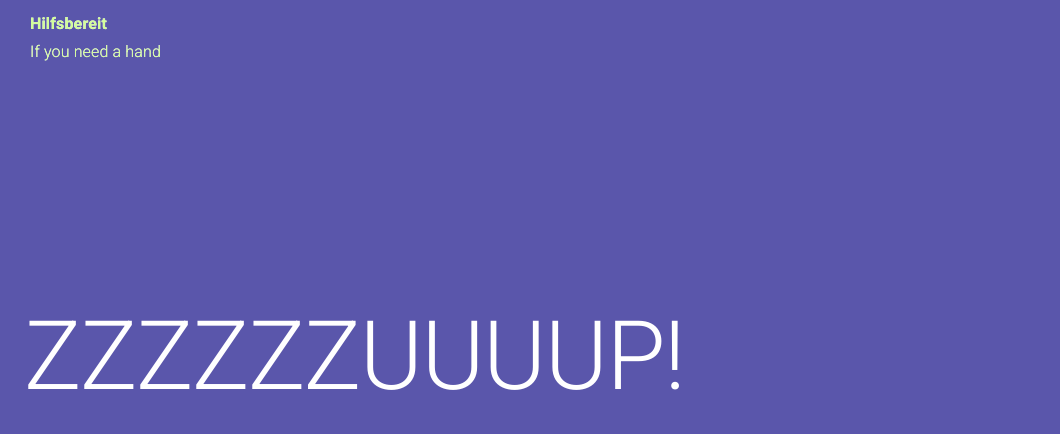
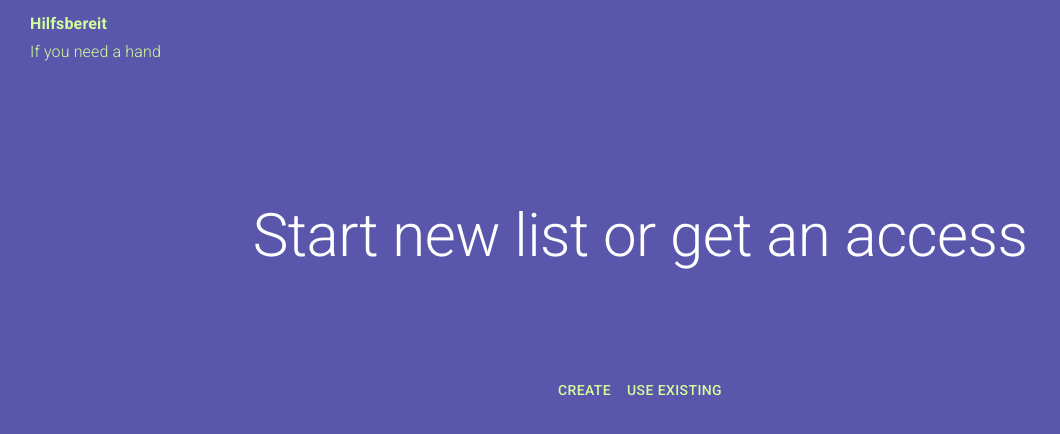
Before and after one commit to Pulko/hilfsbereit, a React (Create React App) app: page /list in a window 1280 px wide. Shown: the top 434 px of the page, without its empty margins (0-1060 px from the left). Built offline with nearby package versions, Linux system fonts and the light colour scheme.

Commit message:
refa: deal with pages

```diff
--- a/src/Router.tsx
+++ b/src/Router.tsx
@@ -2,12 +2,14 @@ import React from 'react';
 import { BrowserRouter as Router, Route } from "react-router-dom";
 
 import MainPage from 'pages/MainPage';
+import Options from 'pages/Options';
 import CreateList from 'pages/CreateList';
 
 const Routes = () => (
   <Router>
     <Route path="/" exact component={MainPage} />
-    <Route path="/list" exact component={CreateList} />
+    <Route path="/list" exact component={Options} />
+    <Route path="/list/create" exact component={CreateList} />
   </Router>
 )
 
--- a/src/components/AppBar/NavigationBar.tsx
+++ b/src/components/AppBar/NavigationBar.tsx
@@ -1,7 +1,7 @@
 import React from 'react';
 
 import Typography from '@material-ui/core/Typography';
-import { makeStyles, Theme, AppBar, Container } from '@material-ui/core';
+import { makeStyles, Theme, AppBar, Container, Link } from '@material-ui/core';
 
 import theme from 'theme/theme';
 
@@ -34,6 +34,7 @@ const NavigationBar: React.FC = () => {
   return (
     <AppBar className={classes.bar}>
       <Container className={classes.header}>
+        <Link href="/">
           <Typography variant="subtitle1" className={classes.primaryHeader}>
             {'Hilfsbereit'}
           </Typography>
@@ -41,6 +42,7 @@ const NavigationBar: React.FC = () => {
           <Typography variant="subtitle1" className={classes.secondaryHeader}>
             {'If you need a hand'}
           </Typography>
+        </Link>
       </Container>
     </AppBar>
   );
--- a/src/pages/CreateList/index.tsx
+++ b/src/pages/CreateList/index.tsx
@@ -1,83 +1,12 @@
 import React from 'react';
 
-import Typography from '@material-ui/core/Typography';
-import Container from '@material-ui/core/Container';
-import ArrowForwardIcon from '@material-ui/icons/ArrowForward';
 
-import { makeStyles, Theme, Button } from '@material-ui/core';
-
-import classnames from 'helpers/classnames';
-
-import theme from 'theme/theme';
-import NavigationBar from 'components/AppBar/NavigationBar';
+const CreateList = () => {
 
 
-const useStyles = makeStyles((theme: Theme) => ({
-  contrastTextColor: {
-    color: theme.palette.primary.contrastText,
-  },
-  boldText: {
-    fontWeight: 700,
-  },
-  thinText: {
-    fontWeight: 300,
-  },
-  limitedWidth: {
-    maxWidth: '70%',
-  },
-  primaryBackground: {
-    background: theme.palette.action.active,
-  },
-  contrastText: {
-    color: theme.palette.primary.contrastText,
-  },
-  secondaryTextColor: {
-    color: theme.palette.text.secondary,
-  },
-  primaryButton: {
-    marginTop: '30px',
-    '&:hover': {
-      background: theme.palette.action.active,
-    },
-  },
-  secondaryCta: {
-    padding: '300px 0 100px 0',
-    textAlign: 'center',
-  },
-  subtitle: {
-    marginTop: '50px',
-  },
-  content: {
-    paddingTop: '300px',
-    paddingBottom: '100px',
-  },
-  link: {
-    borderBottom: `3px solid ${theme.palette.primary.main}`,
-    '&:hover': {
-      textDecoration: 'none',
-      borderBottom: `10px solid ${theme.palette.primary.main}`,
-      transition: 'all .3s',
-    },
-  },
-}))
-
-const CreateList: React.FC = () => {
-  const classes = useStyles(theme)
-
   return (
-    <div className={classnames(['main-page'])}>
-      <NavigationBar />
-      <Container className={classes.content}>
-        <Typography
-          variant="h1"
-          className={classnames([classes.secondaryTextColor, classes.limitedWidth, classes.thinText])}
-        >
-          {'ZZZZZZUUUUP!'}
-        </Typography>
-
-      </Container>
-    </div>
-  );
+    <>Hello World</>
+  )
 }
 
-export default CreateList;
+export default CreateList
--- a/src/pages/MainPage/index.tsx
+++ b/src/pages/MainPage/index.tsx
@@ -77,14 +77,14 @@ const MainPage: React.FC = () => {
           {'Share your goals with your friends.'}
         </Typography>
 
-          <Button className={classnames([classes.primaryBackground, classes.primaryButton])}>
-            <Link href="/list" className={classes.link}>
+          <Button className={classnames([classes.primaryBackground, classes.primaryButton])} href="/list">
+            {/* <Link  className={classes.link}> */}
               <Typography className={classnames([classes.contrastText, classes.boldText])}>
                 {'get strarted'}
               </Typography>
 
               <ArrowForwardIcon className={classnames([classes.contrastText, classes.boldText])} />
-            </Link>
+            {/* </Link> */}
           </Button>
 
       </Container>
--- /dev/null
+++ b/src/pages/Options/index.tsx
@@ -0,0 +1,43 @@
+import React from 'react';
+
+import Typography from '@material-ui/core/Typography';
+import Container from '@material-ui/core/Container';
+
+import { makeStyles, Theme, Button } from '@material-ui/core';
+
+import classnames from 'helpers/classnames';
+
+import theme from 'theme/theme';
+
+
+const useStyles = makeStyles((theme: Theme) => ({
+  content: {
+    marginTop: '200px',
+    color: theme.palette.text.secondary,
+    textAlign: 'center',
+  },
+  buttons: {
+    marginTop: '100px',
+  }
+}))
+
+const Options: React.FC = () => {
+  const classes = useStyles(theme)
+
+  return (
+    <>
+      <Container className={classes.content}>
+        <Typography variant="h2">
+          {'Start new list or get an access'}
+        </Typography>
+
+        <div className={classes.buttons}>
+          <Button href="list/create">Create</Button>
+          <Button>Use Existing</Button>
+        </div>
+      </Container>
+    </>
+  );
+}
+
+export default Options;
```
Lines whose indentation alone changed are shown as unchanged.
